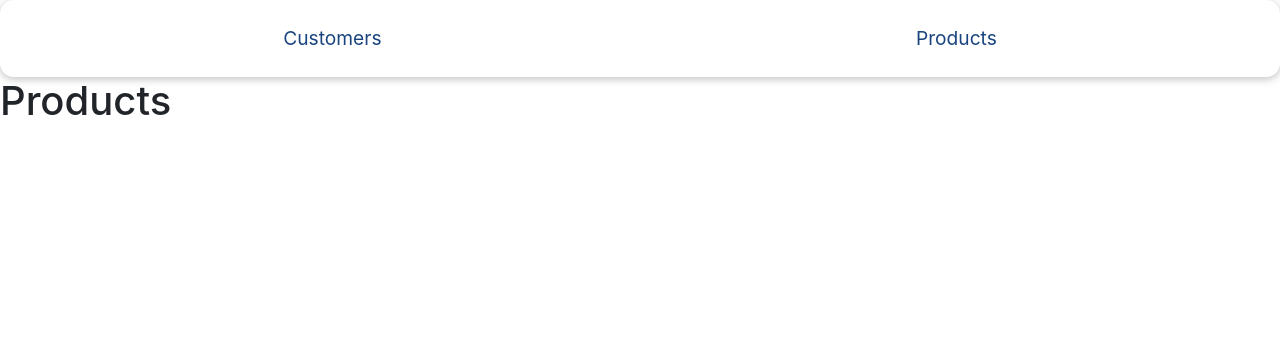
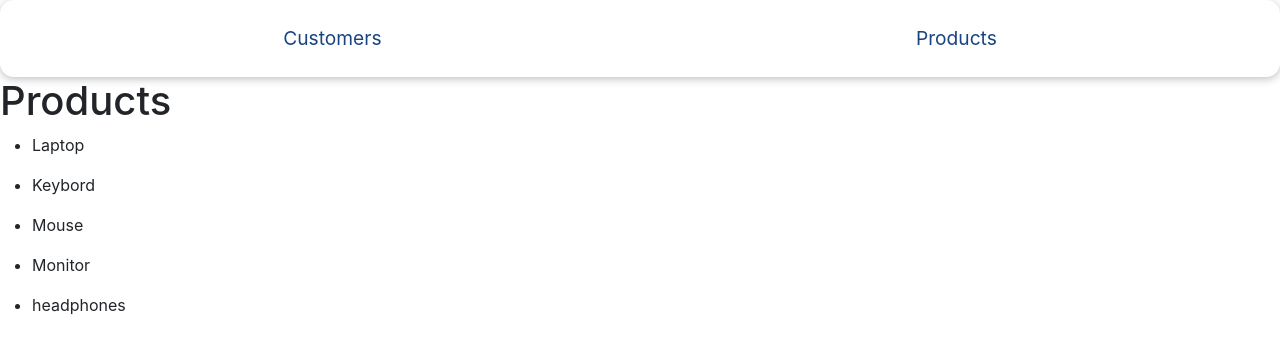
Before and after one commit to doooox/store-app, a React (Create React App) app: page /products in a window 1280 px wide. Shown: the top 352 px of the page. Built offline with nearby package versions, Linux system fonts and the light colour scheme.

Commit message:
Add products and implement listing

```diff
--- /dev/null
+++ b/src/components/SingleProduct.jsx
@@ -0,0 +1,13 @@
+import React from 'react'
+
+const SingleProduct = ({ name }) => {
+    return (
+        <div>
+            <ul>
+                <li>{name}</li>
+            </ul>
+        </div>
+    )
+}
+
+export default SingleProduct
--- a/src/pages/AppProducts.jsx
+++ b/src/pages/AppProducts.jsx
@@ -1,9 +1,20 @@
-import React from 'react'
+import React, { useState } from 'react'
+import SingleProduct from '../components/SingleProduct';
+import ProductService from '../services/ProductService'
 
 const AppProducts = () => {
-    return (
+    const allProducts = ProductService.getAll();
+    const [products, setProducts] = useState( allProducts )
+    return(
         <div>
             <h1>Products</h1>
+
+            {products.map((product) =>
+                <SingleProduct
+                    key={product.id}
+                    id={product.id}
+                    name={product.name}
+                />)}
         </div>
     )
 }
--- /dev/null
+++ b/src/services/ProductService.jsx
@@ -0,0 +1,29 @@
+class ProductService{
+    products = [
+        {
+            id: 1,
+            name: 'Laptop'
+        },
+        {
+            id: 2,
+            name: 'Keybord'
+        },
+        {
+            id: 3,
+            name: 'Mouse'
+        },
+        {
+            id:4,
+            name: 'Monitor'
+        },
+        {
+            id:5,
+            name: 'headphones'
+        }
+    ];
+
+    getAll(){
+        return [...this.products]
+    }
+}
+export default new ProductService
```
